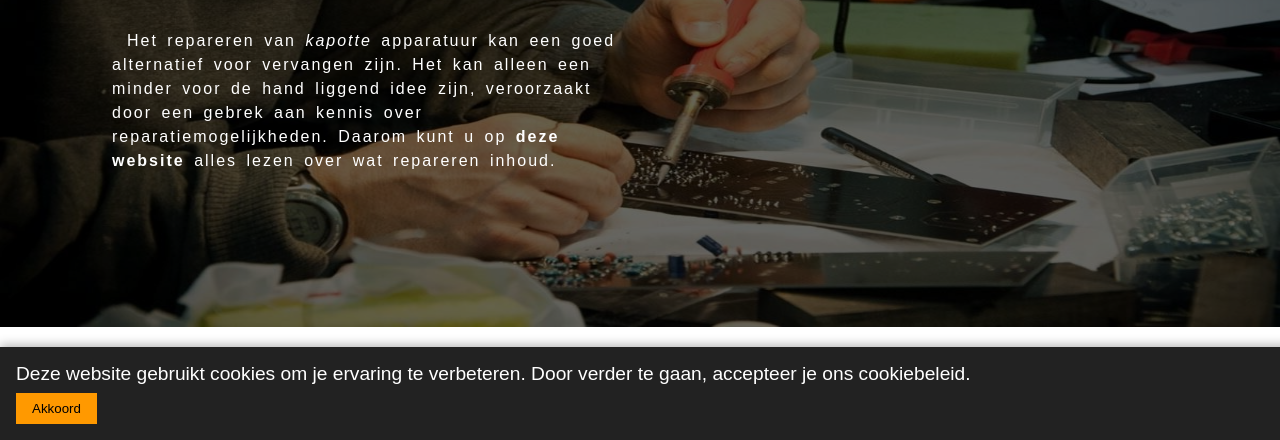
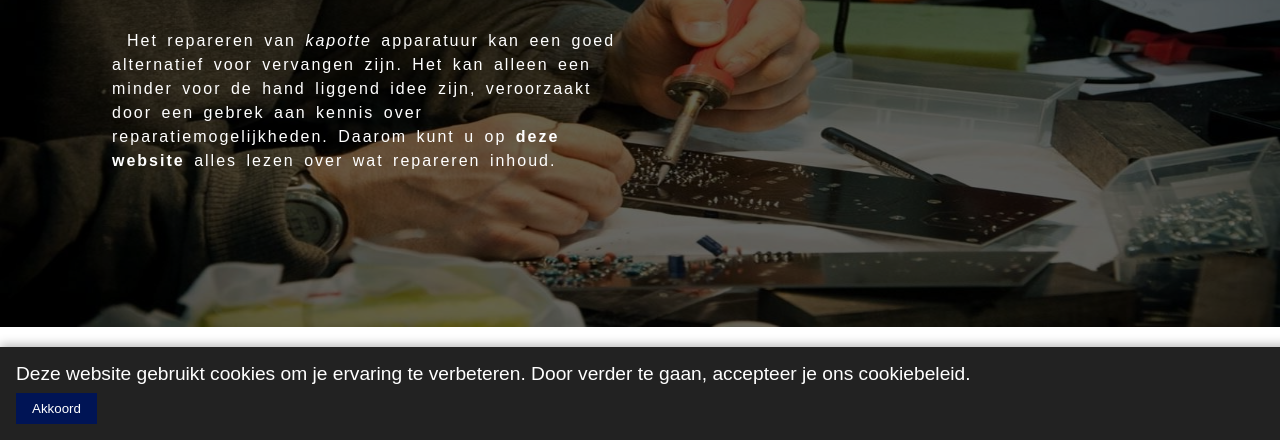
Before and after one commit to RubenHeijne/rubenheijne.github.io, a plain HTML site: page index.html in a window 1280 px wide. Shown: the part 360-800 px from the top of the page. Drawn offline with Linux system fonts and the light colour scheme; a web font is replaced by a local one.

Commit message:
cookies kleur aanpassen
kleur aanpassen

```diff
--- a/css/style.css
+++ b/css/style.css
@@ -282,9 +282,9 @@ footer {
     .cookie-notice button {
       margin-top: 0.5rem;
       padding: 0.5rem 1rem;
-      background-color: #f90;
+      background-color: rgb(0, 20, 85);
       border: none;
-      color: #000;
+      color: rgb(255, 255, 255);
       cursor: pointer;
     }
 
```
